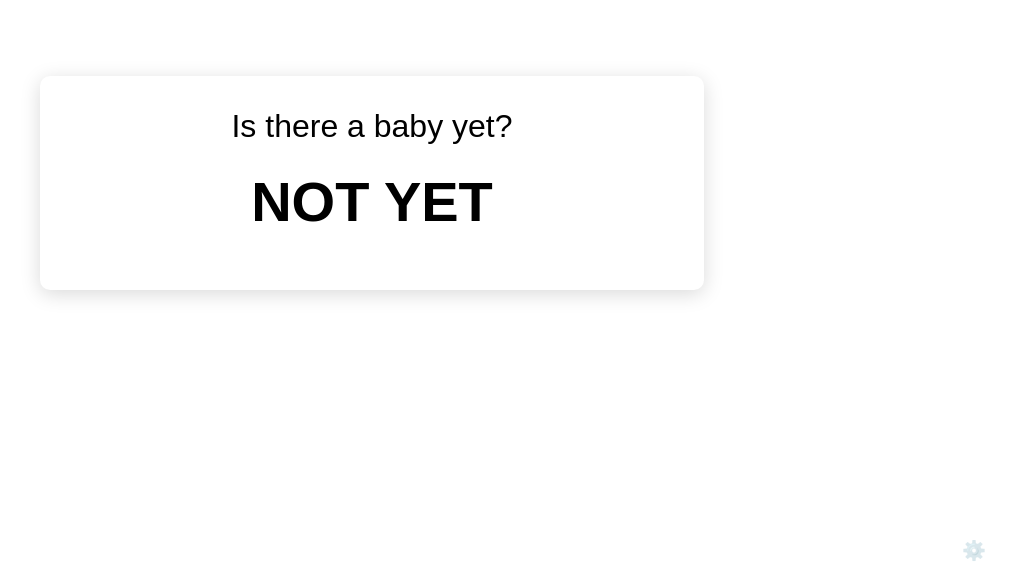
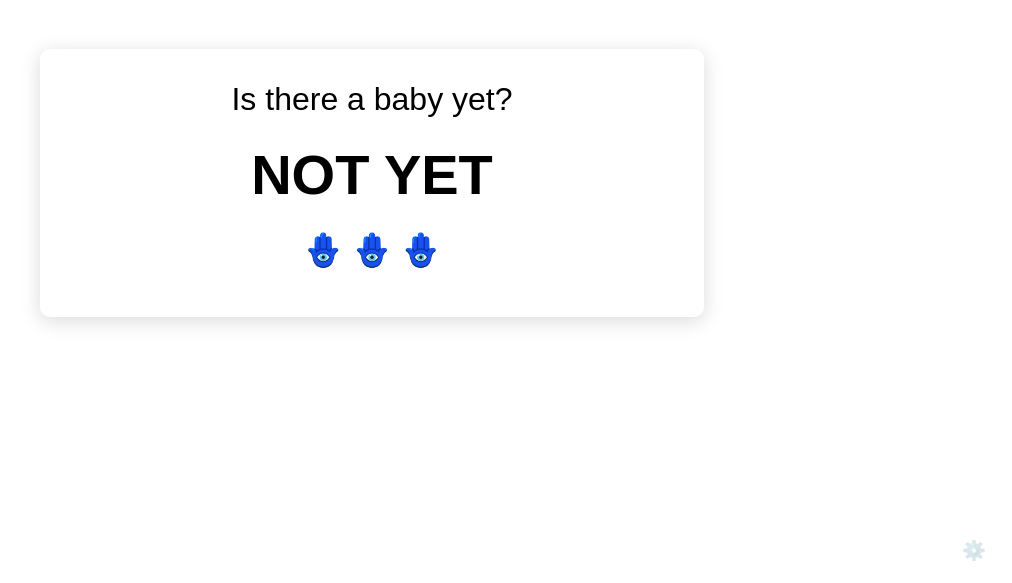
Before and after one commit to davidzeevi/baby-announcement, a plain HTML site: page index.html in a window 1280 px wide. Shown: the part 217-800 px from the top of the page, without its empty margins (268-1280 px from the left). Drawn offline with Linux system fonts and the light colour scheme.

Commit message:
Add files via upload

```diff
--- a/index.html
+++ b/index.html
@@ -202,6 +202,7 @@
         <div class="question">Is there a baby yet?</div>
         <div id="answer-container">
             <div class="answer" id="baby-answer">NOT YET</div>
+            <div class="hamsa-container" id="hamsa-icons" style="font-size: 2rem; margin: 1rem 0;">🪬 🪬 🪬</div>
             <div class="details" id="baby-details" style="display: none;">It's a boy!</div>
         </div>
     </div>
@@ -293,10 +294,12 @@
         function updateBabyStatus(isHere) {
             if (isHere) {
                 babyAnswer.textContent = "YES!!!";
+                document.getElementById('hamsa-icons').style.display = 'none';
                 babyDetails.style.display = 'block';
                 body.style.backgroundColor = '#D4F1F9'; // Baby blue background
             } else {
                 babyAnswer.textContent = "NOT YET";
+                document.getElementById('hamsa-icons').style.display = 'block';
                 babyDetails.style.display = 'none';
                 body.style.backgroundColor = 'white';
             }
```
